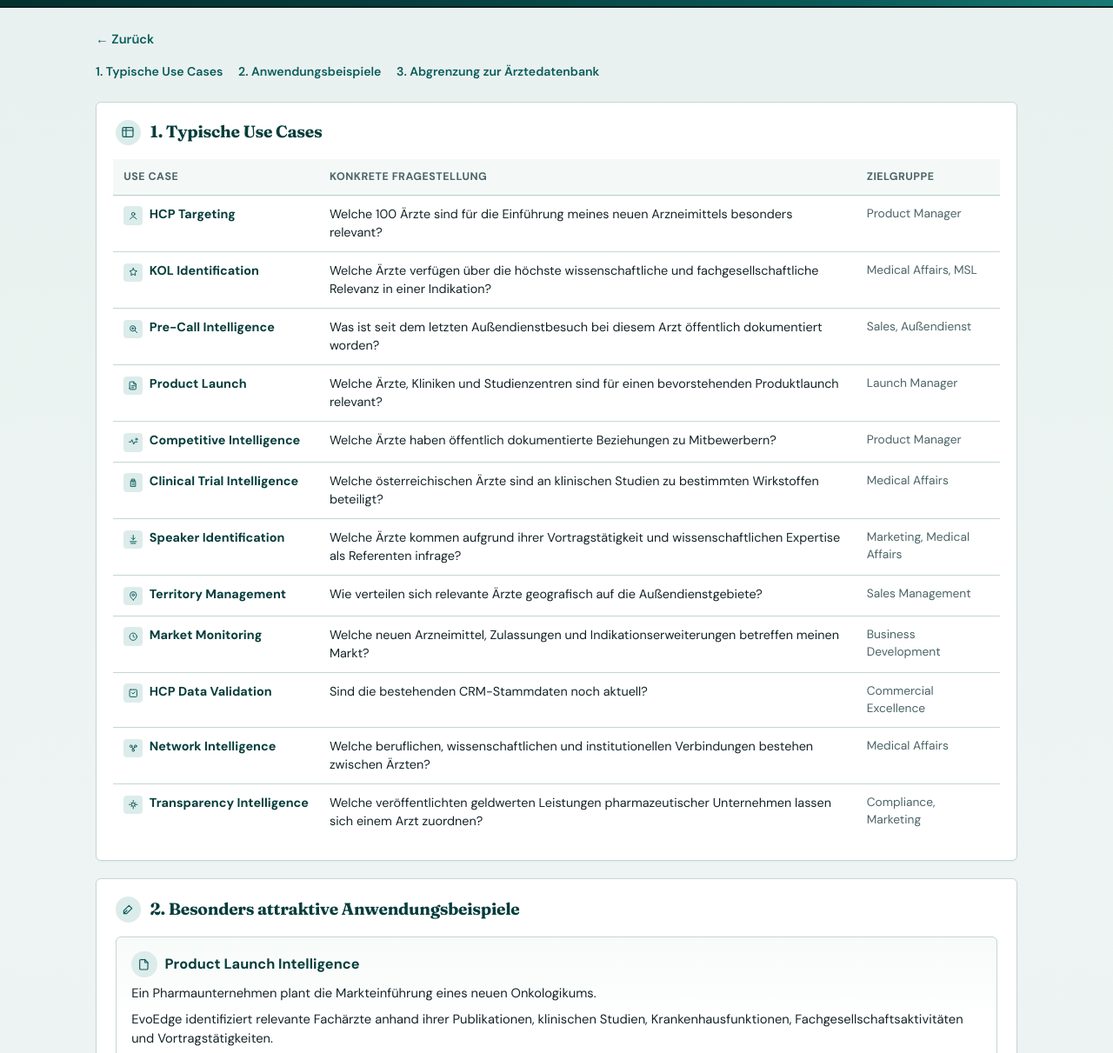
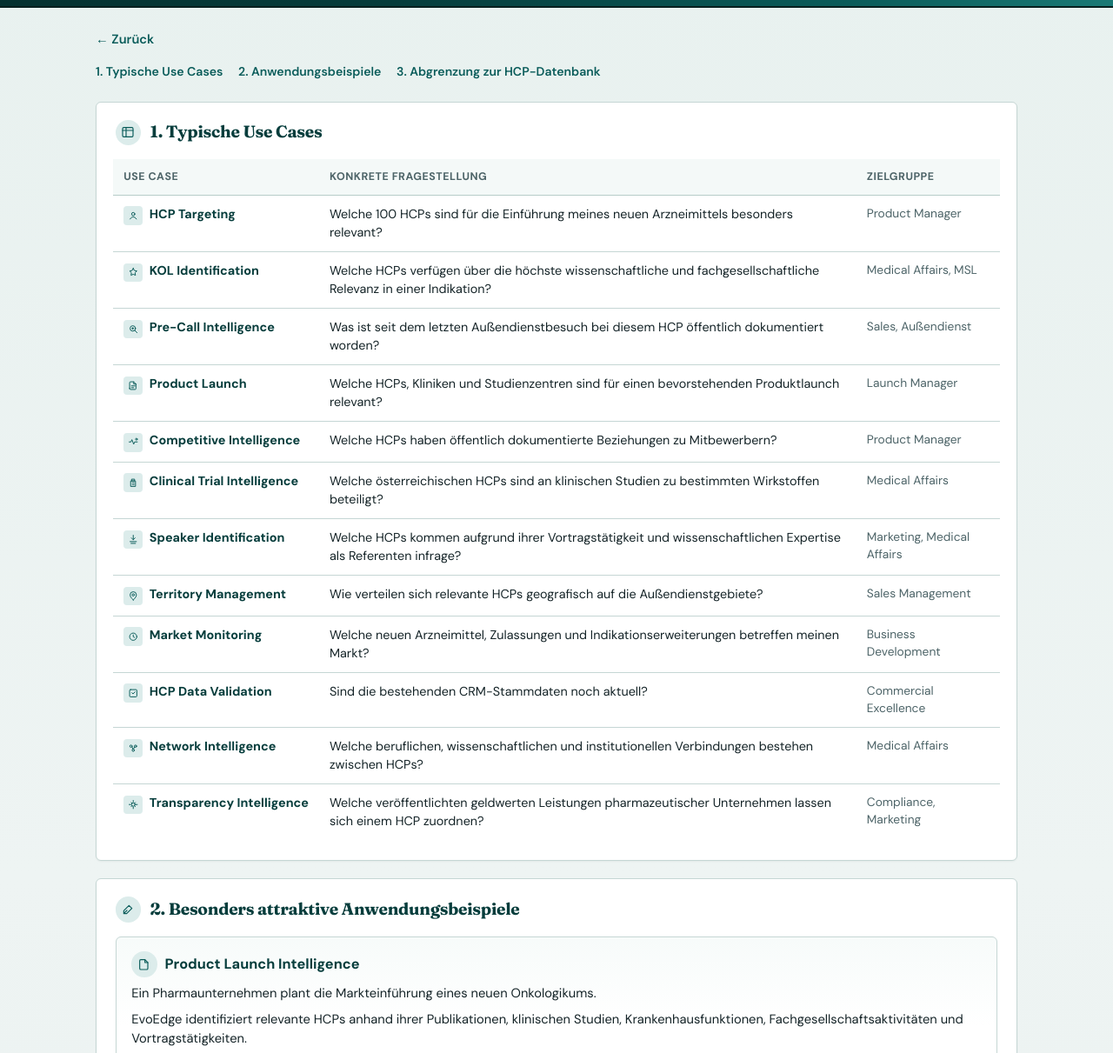
Before and after one commit to Binterhub/ViennaTarget, a website: page public/usecases.html in a window 1280 px wide. Shown: the part 71-1282 px from the top of the page at 87% size. Drawn offline with Linux system fonts and the light colour scheme.

Commit message:
Use HCP/HCPs wording on Use Cases page
Replace Arzt/Ärzte/Arztbesuch/Ärztedatenbank with grammatically
fitting HCP forms throughout usecases.html.

Co-authored-by: Peter Binter <Binterhub@users.noreply.github.com>

```diff
--- a/public/usecases.html
+++ b/public/usecases.html
@@ -380,7 +380,7 @@
         <ul class="uc-nav">
           <li><a href="#typische">1. Typische Use Cases</a></li>
           <li><a href="#anwendungsbeispiele">2. Anwendungsbeispiele</a></li>
-          <li><a href="#unterscheidung">3. Abgrenzung zur Ärztedatenbank</a></li>
+          <li><a href="#unterscheidung">3. Abgrenzung zur HCP-Datenbank</a></li>
         </ul>
       </nav>
 
@@ -408,7 +408,7 @@
                     <span class="uc-name">HCP Targeting</span>
                   </div>
                 </td>
-                <td>Welche 100 Ärzte sind für die Einführung meines neuen Arzneimittels besonders relevant?</td>
+                <td>Welche 100 HCPs sind für die Einführung meines neuen Arzneimittels besonders relevant?</td>
                 <td class="uc-audience">Product Manager</td>
               </tr>
               <tr>
@@ -418,7 +418,7 @@
                     <span class="uc-name">KOL Identification</span>
                   </div>
                 </td>
-                <td>Welche Ärzte verfügen über die höchste wissenschaftliche und fachgesellschaftliche Relevanz in einer Indikation?</td>
+                <td>Welche HCPs verfügen über die höchste wissenschaftliche und fachgesellschaftliche Relevanz in einer Indikation?</td>
                 <td class="uc-audience">Medical Affairs, MSL</td>
               </tr>
               <tr>
@@ -428,7 +428,7 @@
                     <span class="uc-name">Pre-Call Intelligence</span>
                   </div>
                 </td>
-                <td>Was ist seit dem letzten Außendienstbesuch bei diesem Arzt öffentlich dokumentiert worden?</td>
+                <td>Was ist seit dem letzten Außendienstbesuch bei diesem HCP öffentlich dokumentiert worden?</td>
                 <td class="uc-audience">Sales, Außendienst</td>
               </tr>
               <tr>
@@ -438,7 +438,7 @@
                     <span class="uc-name">Product Launch</span>
                   </div>
                 </td>
-                <td>Welche Ärzte, Kliniken und Studienzentren sind für einen bevorstehenden Produktlaunch relevant?</td>
+                <td>Welche HCPs, Kliniken und Studienzentren sind für einen bevorstehenden Produktlaunch relevant?</td>
                 <td class="uc-audience">Launch Manager</td>
               </tr>
               <tr>
@@ -448,7 +448,7 @@
                     <span class="uc-name">Competitive Intelligence</span>
                   </div>
                 </td>
-                <td>Welche Ärzte haben öffentlich dokumentierte Beziehungen zu Mitbewerbern?</td>
+                <td>Welche HCPs haben öffentlich dokumentierte Beziehungen zu Mitbewerbern?</td>
                 <td class="uc-audience">Product Manager</td>
               </tr>
               <tr>
@@ -458,7 +458,7 @@
                     <span class="uc-name">Clinical Trial Intelligence</span>
                   </div>
                 </td>
-                <td>Welche österreichischen Ärzte sind an klinischen Studien zu bestimmten Wirkstoffen beteiligt?</td>
+                <td>Welche österreichischen HCPs sind an klinischen Studien zu bestimmten Wirkstoffen beteiligt?</td>
                 <td class="uc-audience">Medical Affairs</td>
               </tr>
               <tr>
@@ -468,7 +468,7 @@
                     <span class="uc-name">Speaker Identification</span>
                   </div>
                 </td>
-                <td>Welche Ärzte kommen aufgrund ihrer Vortragstätigkeit und wissenschaftlichen Expertise als Referenten infrage?</td>
+                <td>Welche HCPs kommen aufgrund ihrer Vortragstätigkeit und wissenschaftlichen Expertise als Referenten infrage?</td>
                 <td class="uc-audience">Marketing, Medical Affairs</td>
               </tr>
               <tr>
@@ -478,7 +478,7 @@
                     <span class="uc-name">Territory Management</span>
                   </div>
                 </td>
-                <td>Wie verteilen sich relevante Ärzte geografisch auf die Außendienstgebiete?</td>
+                <td>Wie verteilen sich relevante HCPs geografisch auf die Außendienstgebiete?</td>
                 <td class="uc-audience">Sales Management</td>
               </tr>
               <tr>
@@ -508,7 +508,7 @@
                     <span class="uc-name">Network Intelligence</span>
                   </div>
                 </td>
-                <td>Welche beruflichen, wissenschaftlichen und institutionellen Verbindungen bestehen zwischen Ärzten?</td>
+                <td>Welche beruflichen, wissenschaftlichen und institutionellen Verbindungen bestehen zwischen HCPs?</td>
                 <td class="uc-audience">Medical Affairs</td>
               </tr>
               <tr>
@@ -518,7 +518,7 @@
                     <span class="uc-name">Transparency Intelligence</span>
                   </div>
                 </td>
-                <td>Welche veröffentlichten geldwerten Leistungen pharmazeutischer Unternehmen lassen sich einem Arzt zuordnen?</td>
+                <td>Welche veröffentlichten geldwerten Leistungen pharmazeutischer Unternehmen lassen sich einem HCP zuordnen?</td>
                 <td class="uc-audience">Compliance, Marketing</td>
               </tr>
             </tbody>
@@ -541,7 +541,7 @@
               <h3>Product Launch Intelligence</h3>
             </div>
             <p>Ein Pharmaunternehmen plant die Markteinführung eines neuen Onkologikums.</p>
-            <p>EvoEdge identifiziert relevante Fachärzte anhand ihrer Publikationen, klinischen Studien, Krankenhausfunktionen, Fachgesellschaftsaktivitäten und Vortragstätigkeiten.</p>
+            <p>EvoEdge identifiziert relevante HCPs anhand ihrer Publikationen, klinischen Studien, Krankenhausfunktionen, Fachgesellschaftsaktivitäten und Vortragstätigkeiten.</p>
             <p class="example-result"><strong>Ergebnis:</strong> evidenzbasierte HCP-Zielgruppenliste als Grundlage der Launch-Strategie.</p>
           </article>
 
@@ -550,7 +550,7 @@
               <span class="uc-icon" aria-hidden="true"><svg viewBox="0 0 24 24"><circle cx="11" cy="11" r="6"/><path d="M16 16l4.5 4.5"/></svg></span>
               <h3>Know Your Customer (KYC)</h3>
             </div>
-            <p>Ein Außendienstmitarbeiter bereitet einen Arztbesuch vor. EvoEdge zeigt neue Publikationen, Vorträge, Medienberichte, berufliche Veränderungen und Studienbeteiligungen seit dem letzten Besuch.</p>
+            <p>Ein Außendienstmitarbeiter bereitet einen HCP-Besuch vor. EvoEdge zeigt neue Publikationen, Vorträge, Medienberichte, berufliche Veränderungen und Studienbeteiligungen seit dem letzten Besuch.</p>
             <p class="example-result"><strong>Ergebnis:</strong> bessere Gesprächsvorbereitung bei reduziertem Rechercheaufwand.</p>
           </article>
 
@@ -568,7 +568,7 @@
               <span class="uc-icon" aria-hidden="true"><svg viewBox="0 0 24 24"><path d="M3 12h4l2-5 4 10 2-5h6"/></svg></span>
               <h3>Competitive Intelligence</h3>
             </div>
-            <p>Ein Product Manager möchte nachvollziehen, welche Ärzte mit anderen pharmazeutischen Unternehmen wissenschaftlich oder wirtschaftlich in Verbindung stehen.</p>
+            <p>Ein Product Manager möchte nachvollziehen, welche HCPs mit anderen pharmazeutischen Unternehmen wissenschaftlich oder wirtschaftlich in Verbindung stehen.</p>
             <p>EvoEdge analysiert veröffentlichte Transparenzberichte, Studiensponsoren, Kongressprogramme und Interessenerklärungen.</p>
             <p class="example-result"><strong>Ergebnis:</strong> dokumentierte Markttransparenz auf Basis nachvollziehbarer Quellen.</p>
           </article>
@@ -590,7 +590,7 @@
           <span class="uc-icon" aria-hidden="true">
             <svg viewBox="0 0 24 24"><path d="M8 7h13M8 12h13M8 17h13"/><path d="M3 7h.01M3 12h.01M3 17h.01"/></svg>
           </span>
-          <h2>3. Was EvoEdge von einer klassischen Ärztedatenbank unterscheidet</h2>
+          <h2>3. Was EvoEdge von einer klassischen HCP-Datenbank unterscheidet</h2>
         </div>
         <div class="table-wrap">
           <table class="uc-table uc-compare">
@@ -602,8 +602,8 @@
             </thead>
             <tbody>
               <tr>
-                <td>Wer ist der Arzt?</td>
-                <td>Was ist über den Arzt nachweisbar?</td>
+                <td>Wer ist der HCP?</td>
+                <td>Was ist über den HCP nachweisbar?</td>
               </tr>
               <tr>
                 <td>Wo arbeitet er?</td>
```
